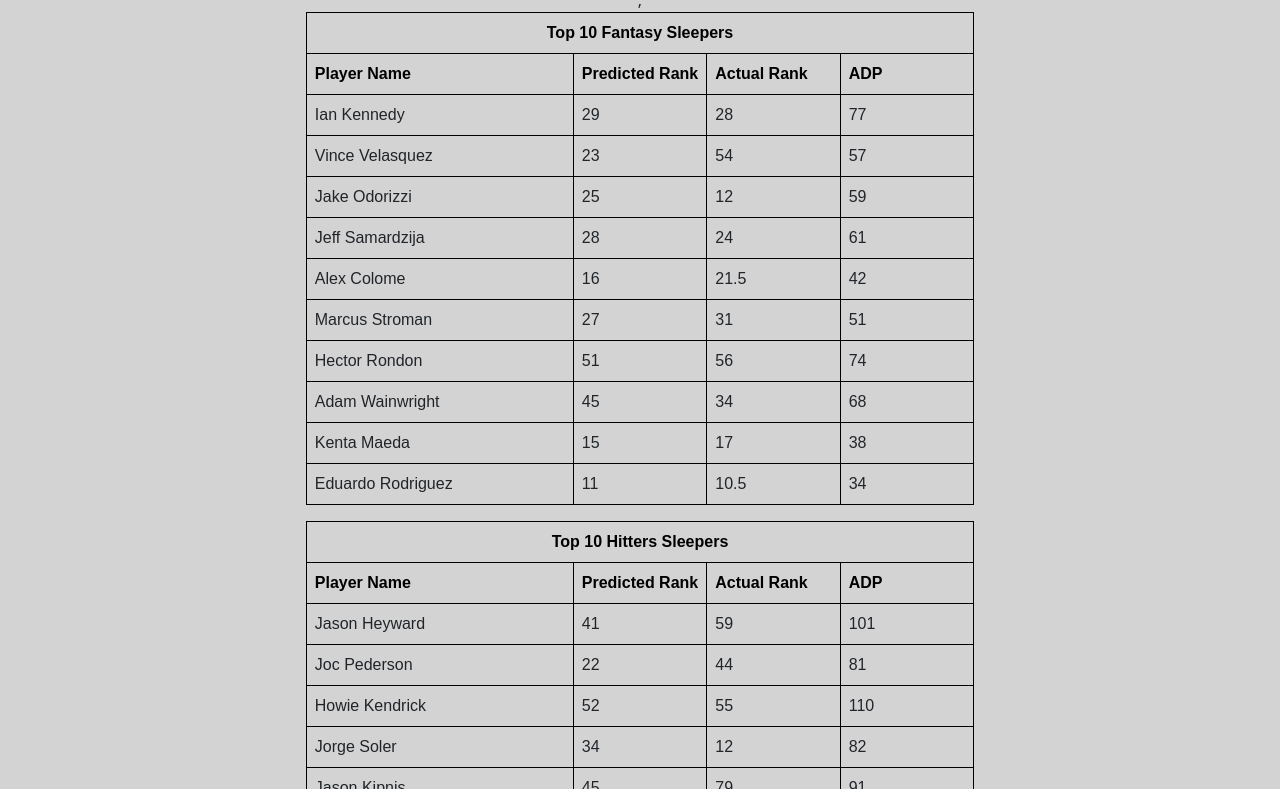
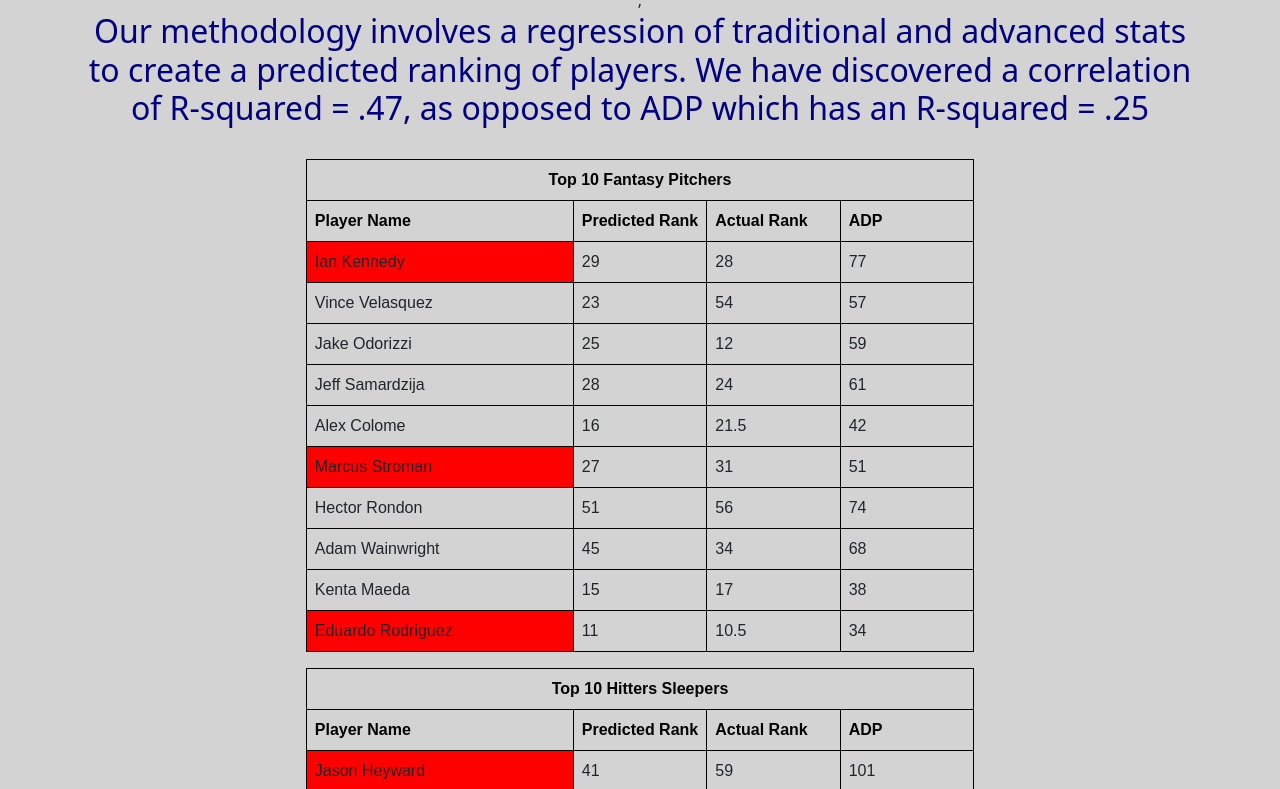
Before and after one commit to RiverJAM/Ultimate-Fantasy-Baseball-Eval-Tool, a website: page templates/fantasyvalueplayers.html in a window 1280 px wide. Shown: the part 145-934 px from the top of the page. Drawn offline with nearby package versions, Linux system fonts and the light colour scheme.

Commit message:
highlighting

```diff
--- a/templates/fantasyvalueplayers.html
+++ b/templates/fantasyvalueplayers.html
@@ -108,7 +108,11 @@
   <div class="container">
     <div class="row">
       <div class="col-md-12 jumbotron text-center">
-        <h1 class="display-4" style="color:#D50032; font-weight: 400; outline: #dddddd;">Underrated Players from 2019</h1>,<br>
+        <h1 class="display-4" style="color:#D50032; font-weight: 400; outline: #dddddd;">Sleepers from 2019</h1>,<br>
+        <h2 class="display-8" style="color: navy; font-weight: 150; outline: #dddddd;">
+          Our methodology involves a regression of traditional and advanced stats to create a
+        predicted ranking of players.  We have discovered a correlation of R-squared = .47,
+      as opposed to ADP which has an R-squared = .25</h2><br>
       </div>
     </div>
   </div>
@@ -117,7 +121,7 @@
         <table class="table col-md-12 colpanel-body ml-2 w-auto" id="fantasy-sleeper" style="padding-left: 45px !important">
           <thead>
             <tr>
-              <th colspan="4" style="text-align: center; color: black"; table-layout: fixed;">Top 10 Fantasy Sleepers</th>
+              <th colspan="4" style="text-align: center; color: black"; table-layout: fixed;">Top 10 Fantasy Pitchers</th>
             </tr>
           </thead>
           <tr style="text-align: center; color: black;">
@@ -127,7 +131,7 @@
             <th style="width:20%;">ADP</th>
           </tr>
           <tr>
-            <td>Ian Kennedy</td>
+            <td style="background-color:red">Ian Kennedy</td>
             <td>29</td>
             <td>28</td>
             <td>77</td>
@@ -157,7 +161,7 @@
             <td>42</td>
           </tr>
           <tr >
-            <td>Marcus Stroman</td>
+            <td style="background-color:red">Marcus Stroman</td>
             <td>27</td>
             <td>31</td>
             <td>51</td>
@@ -181,7 +185,7 @@
             <td>38</td>
           </tr>
           <tr >
-            <td>Eduardo Rodriguez</td>
+            <td style="background-color:red">Eduardo Rodriguez</td>
             <td>11</td>
             <td>10.5</td>
             <td>34</td>
@@ -280,7 +284,7 @@
             <th style="width:20%;">ADP</th>
           </tr>
           <tr>
-            <td>Jason Heyward</td>
+            <td style="background-color:red">Jason Heyward</td>
             <td>41</td>
             <td>59</td>
             <td>101</td>
@@ -292,7 +296,7 @@
             <td>81</td>
           </tr>
           <tr>
-            <td>Howie Kendrick</td>
+            <td style="background-color:red">Howie Kendrick</td>
             <td>52</td>
             <td>55</td>
             <td>110</td>
```
Also changed, not shown: templates/fantasyvalue.html (+2 -2 lines).
